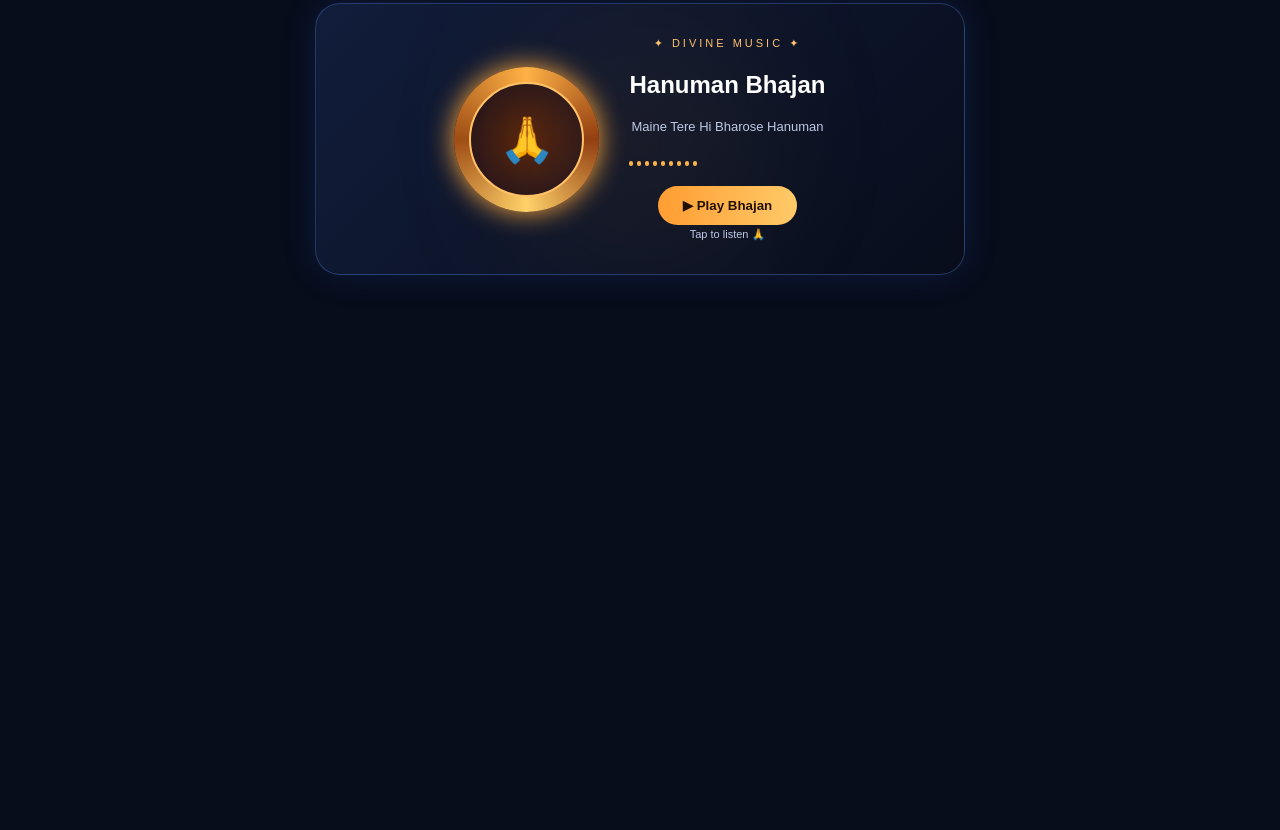
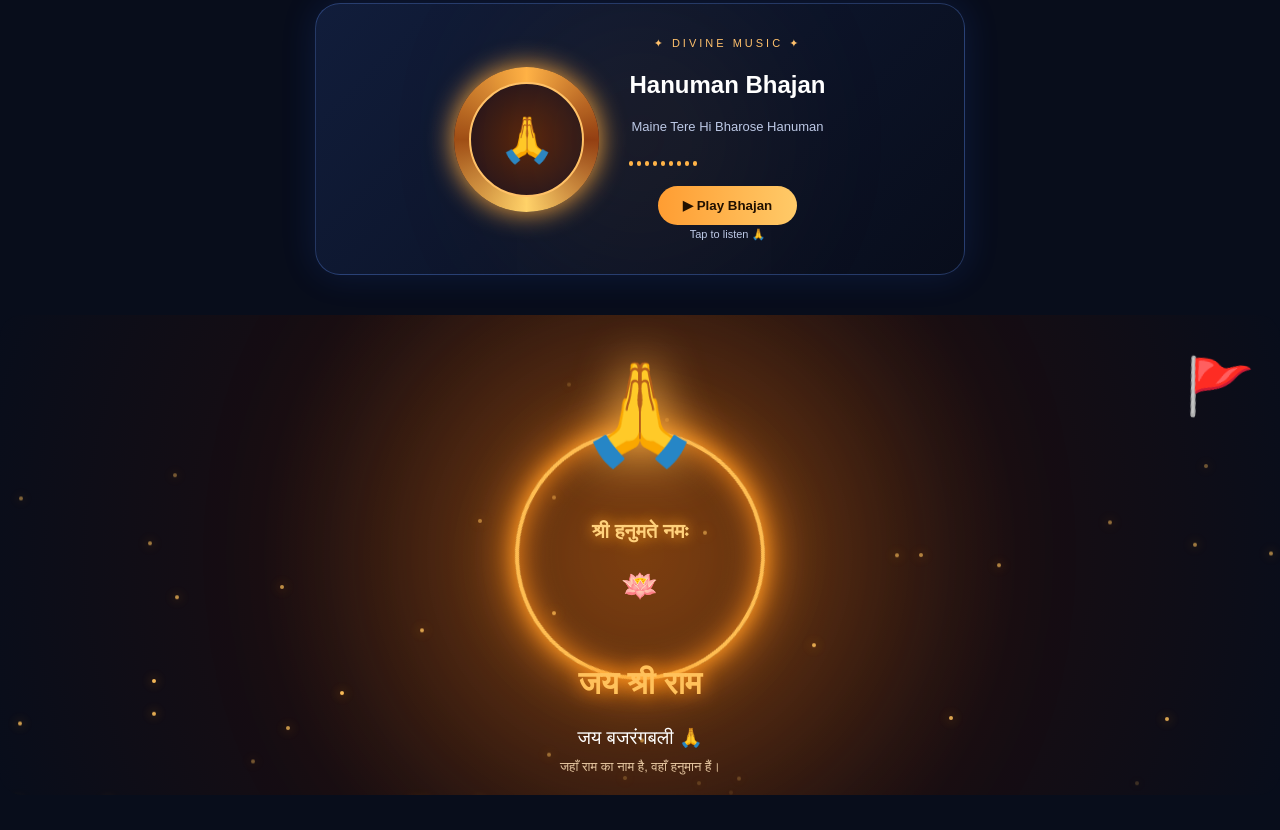
Before and after one commit to udiitraghav/Udit-Raghav, a plain HTML site: page index2.html in a window 1280 px wide. Shown: the part 3344-4174 px from the top of the page. Before the commit the page ends 3659 px from the top, so only its background shows below. Drawn offline with Linux system fonts and the light colour scheme.

Commit message:
Update index2.html

```diff
--- a/index2.html
+++ b/index2.html
@@ -1077,3 +1077,257 @@ hanumanAudio.addEventListener("ended", function() {
 });
 
 </script>
+
+
+<!-- HANUMAN JI DIVINE ANIMATION -->
+
+<section class="hanuman-divine">
+
+    <div class="divine-glow"></div>
+    <div class="divine-particles" id="divineParticles"></div>
+
+    <div class="saffron-flag">🚩</div>
+
+    <div class="hanuman-halo"></div>
+
+    <div class="hanuman-figure">
+        <div class="hanuman-symbol">🙏</div>
+        <div class="hanuman-name">श्री हनुमते नमः</div>
+        <div class="hanuman-gada">🪷</div>
+    </div>
+
+    <div class="divine-text">
+        <h2>जय श्री राम</h2>
+        <p>जय बजरंगबली 🙏</p>
+        <span>जहाँ राम का नाम है, वहाँ हनुमान हैं।</span>
+    </div>
+
+</section>
+
+<style>
+
+.hanuman-divine {
+    position: relative;
+    min-height: 480px;
+    width: 100%;
+    margin: 35px auto;
+    overflow: hidden;
+    isolation: isolate;
+    border-radius: 22px;
+    background: radial-gradient(
+        circle at center,
+        #4b210d,
+        #170d12 55%,
+        #080d1b 100%
+    );
+    display: flex;
+    flex-direction: column;
+    align-items: center;
+    justify-content: center;
+    color: #fff;
+    font-family: Arial, sans-serif;
+}
+
+/* GOLDEN GLOW */
+
+.divine-glow {
+    position: absolute;
+    width: 300px;
+    height: 300px;
+    border-radius: 50%;
+    background: #ff8c18;
+    filter: blur(100px);
+    opacity: .28;
+    animation: divineGlow 4s infinite alternate;
+}
+
+@keyframes divineGlow {
+    from { transform: scale(.8); opacity: .15; }
+    to { transform: scale(1.3); opacity: .4; }
+}
+
+/* HALO */
+
+.hanuman-halo {
+    position: absolute;
+    width: 250px;
+    height: 250px;
+    border: 4px solid #ffbd51;
+    border-radius: 50%;
+    box-shadow:
+        0 0 20px #ff9b24,
+        0 0 50px #ff8c18,
+        inset 0 0 30px #ff8c18;
+    animation: haloRotate 15s linear infinite;
+}
+
+@keyframes haloRotate {
+    to { transform: rotate(360deg); }
+}
+
+/* HANUMAN SYMBOL */
+
+.hanuman-figure {
+    position: relative;
+    z-index: 3;
+    display: flex;
+    flex-direction: column;
+    align-items: center;
+    animation: hanumanFloat 3s ease-in-out infinite;
+}
+
+.hanuman-symbol {
+    font-size: 100px;
+    filter: drop-shadow(0 0 20px #ffae35);
+    animation: symbolGlow 2s infinite alternate;
+}
+
+.hanuman-name {
+    color: #ffd17c;
+    font-size: 20px;
+    font-weight: bold;
+    margin-top: 10px;
+    text-shadow: 0 0 15px #ff9b24;
+}
+
+.hanuman-gada {
+    font-size: 30px;
+    margin-top: 10px;
+}
+
+@keyframes hanumanFloat {
+    0%,100% { transform: translateY(0); }
+    50% { transform: translateY(-12px); }
+}
+
+@keyframes symbolGlow {
+    from { filter: drop-shadow(0 0 8px #ff8c18); }
+    to { filter: drop-shadow(0 0 28px #ffbd51); }
+}
+
+/* FLAG */
+
+.saffron-flag {
+    position: absolute;
+    top: 25px;
+    right: 35px;
+    font-size: 55px;
+    transform-origin: bottom center;
+    animation: flagWave 2s ease-in-out infinite;
+}
+
+@keyframes flagWave {
+    0%,100% { transform: rotate(-8deg); }
+    50% { transform: rotate(8deg); }
+}
+
+/* TEXT */
+
+.divine-text {
+    position: relative;
+    z-index: 4;
+    text-align: center;
+    margin-top: 25px;
+}
+
+.divine-text h2 {
+    font-size: 32px;
+    color: #ffc15b;
+    text-shadow: 0 0 20px #ff8c18;
+    margin: 8px;
+}
+
+.divine-text p {
+    font-size: 19px;
+    color: white;
+}
+
+.divine-text span {
+    font-size: 13px;
+    color: #e8c9a3;
+}
+
+/* PARTICLES */
+
+.divine-particles {
+    position: absolute;
+    inset: 0;
+    pointer-events: none;
+}
+
+.divine-particle {
+    position: absolute;
+    bottom: -10px;
+    width: 4px;
+    height: 4px;
+    background: #ffc15b;
+    border-radius: 50%;
+    box-shadow: 0 0 12px #ff9b24;
+    animation: particleRise 6s linear infinite;
+}
+
+@keyframes particleRise {
+    from {
+        transform: translateY(0);
+        opacity: 0;
+    }
+    20% { opacity: 1; }
+    to {
+        transform: translateY(-500px);
+        opacity: 0;
+    }
+}
+
+/* MOBILE */
+
+@media(max-width:600px) {
+    .hanuman-divine {
+        min-height: 420px;
+    }
+
+    .hanuman-halo {
+        width: 210px;
+        height: 210px;
+    }
+
+    .hanuman-symbol {
+        font-size: 80px;
+    }
+
+    .divine-text h2 {
+        font-size: 25px;
+    }
+
+    .saffron-flag {
+        right: 15px;
+        font-size: 40px;
+    }
+}
+
+</style>
+
+<script>
+
+// DIVINE FLOATING PARTICLES
+
+const divineBox =
+    document.getElementById("divineParticles");
+
+for (let i = 0; i < 40; i++) {
+
+    const p = document.createElement("span");
+
+    p.className = "divine-particle";
+
+    p.style.left = Math.random() * 100 + "%";
+
+    p.style.animationDuration =
+        (4 + Math.random() * 5) + "s";
+
+    p.style.animationDelay =
+        Math.random() * 6 + "s";
+
+    divineBox.appendChild(p);
+}
+
+</script>
```
